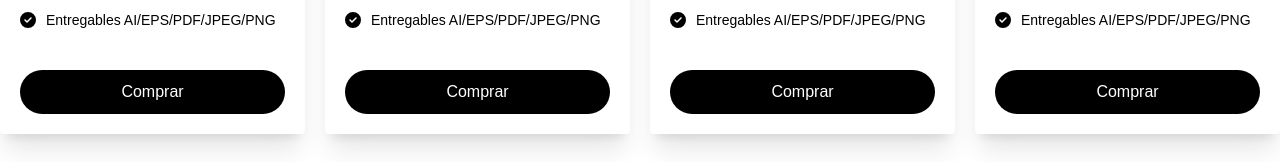
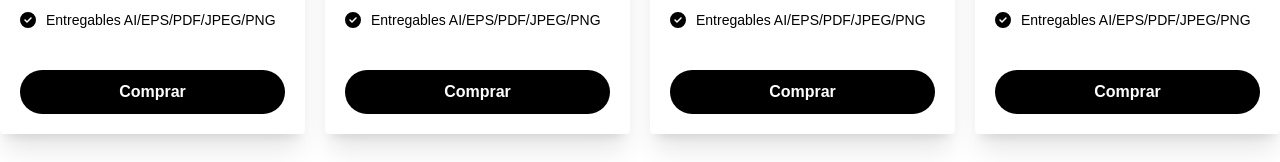
Before and after one commit to bhargawananbhuyan/project-creatilat, a Next.js app: page /paquetes in a window 1280 px wide. Shown: the part 790-952 px from the top of the page. Built offline with nearby package versions, Linux system fonts and the light colour scheme.

Commit message:
changes according to report

```diff
--- a/pages/paquetes/index.js
+++ b/pages/paquetes/index.js
@@ -77,7 +77,7 @@ const Index = () => {
 									<span>Entregables AI/EPS/PDF/JPEG/PNG</span>
 								</div>
 							</div>
-							<button className='bg-black w-full text-white py-2.5 rounded-full mt-5'>
+							<button className='bg-black w-full text-white py-2.5 rounded-full mt-5 font-semibold'>
 								Comprar
 							</button>
 						</section>
```
